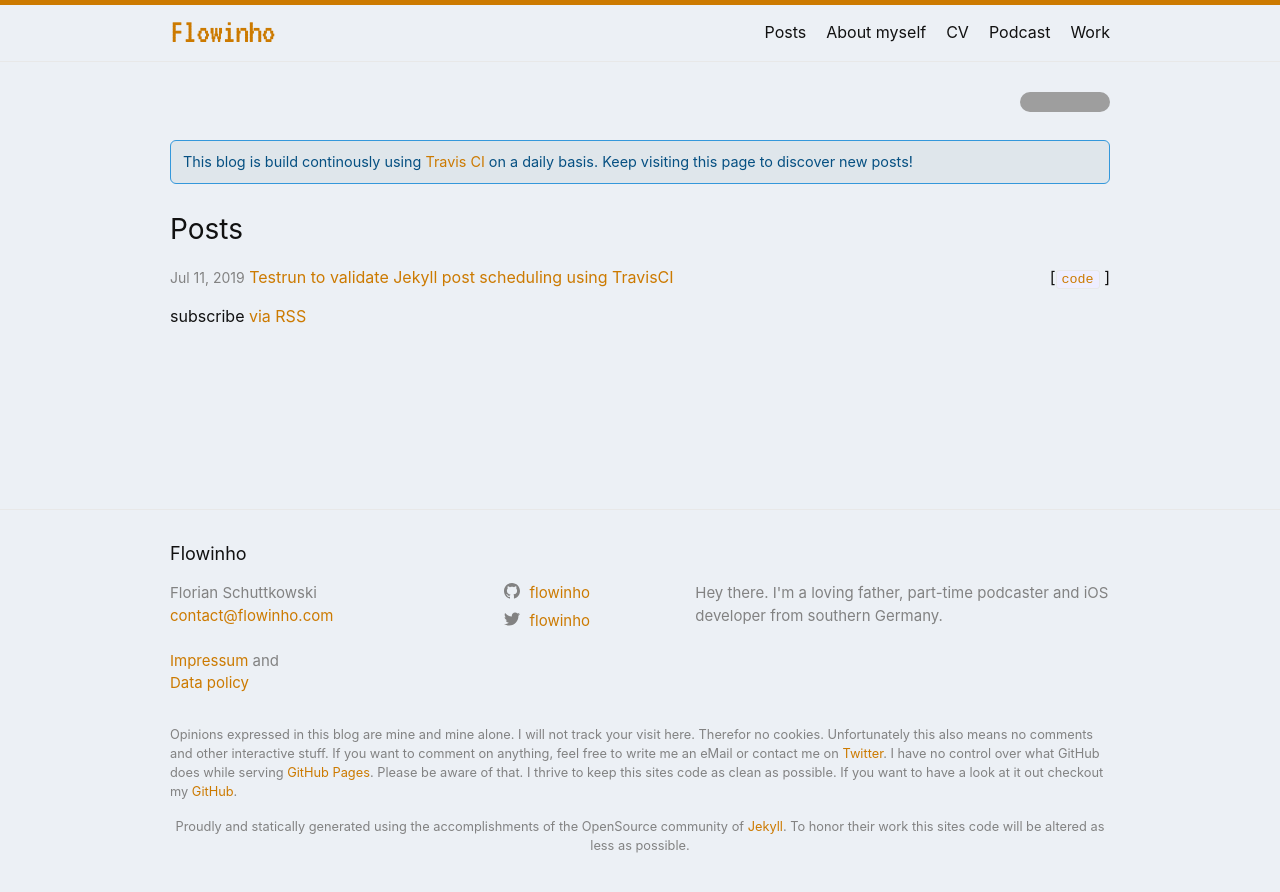
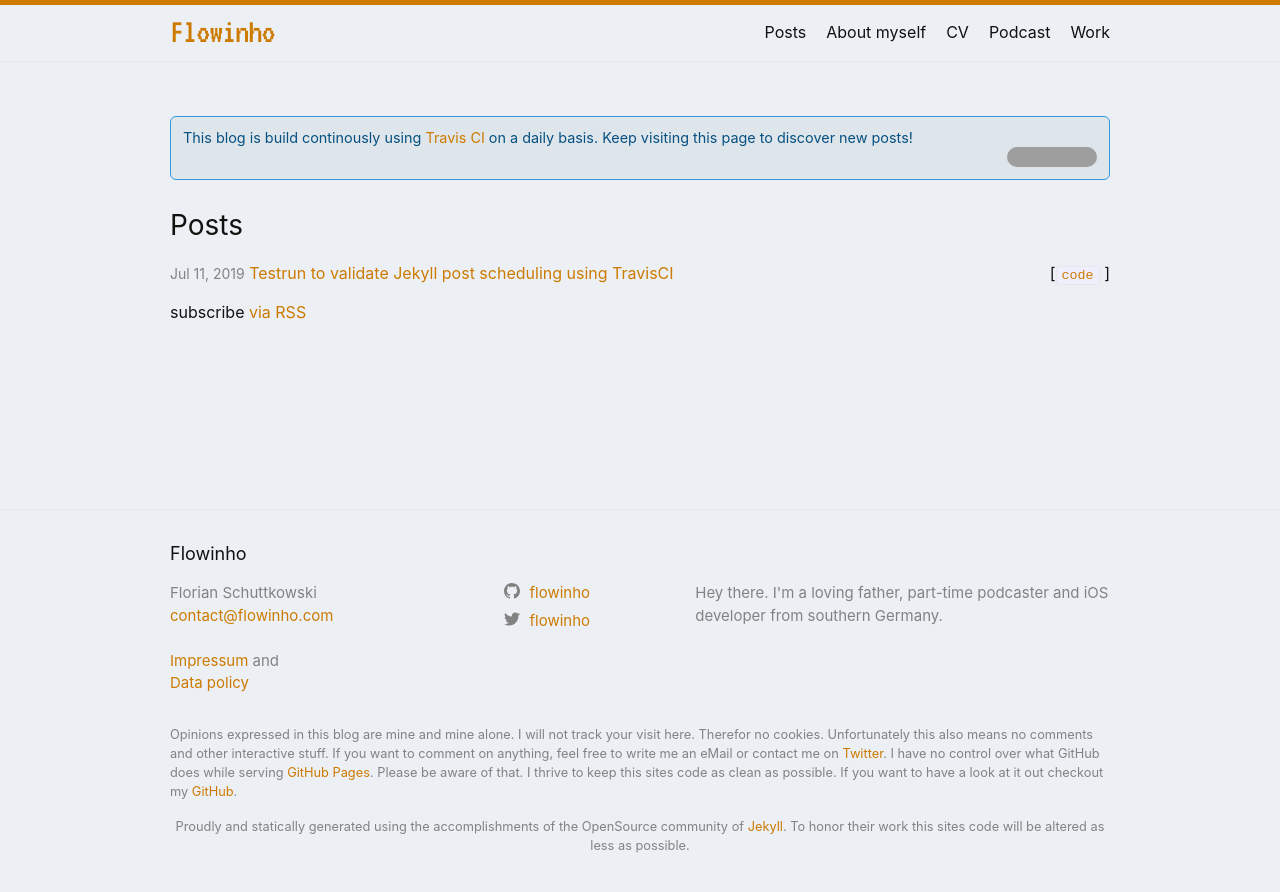
Before and after one commit to flowinho/flowinho.github.io, a Jekyll site: the page built from index.md, in a window 1280 px wide. Shown: the top 892 px of the page. Built offline with Jekyll 4.4.1, drawn with Linux system fonts in a browser that asks for light colours; grey boxes are pictures that could not be loaded.

Commit message:
Change build-status placement

```diff
--- a/index.md
+++ b/index.md
@@ -4,11 +4,12 @@
 
 layout: home
 ---
-
-<img alt="build-status" style="float:right;" src="https://travis-ci.com/flowinho/flowinho.github.io.svg?branch=master">
-<br />
 <div class="note">
 <span>
 This blog is build continously using <a href="https://travis-ci.com">Travis CI</a> on a daily basis. Keep visiting this page to discover new posts!
 </span>
+<div style="float:right;">
+<br />
+<img alt="build-status" style="float:right;" src="https://travis-ci.com/flowinho/flowinho.github.io.svg?branch=master">
 </div>
+</div>
```
